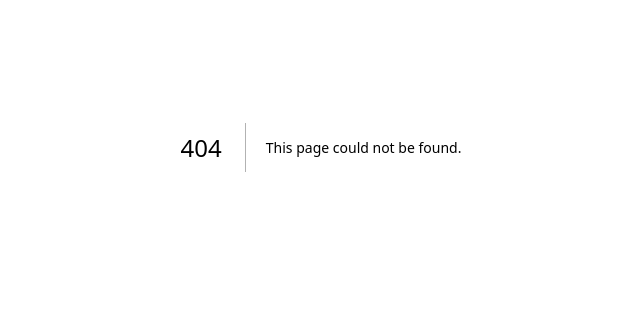
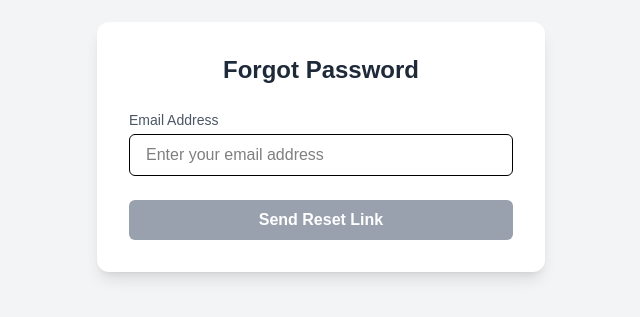
Before and after one commit to AS-Aurora/Django-Next-Auth, a Next.js app in the folder frontend/: page /forgot-password in a window 1280 px wide. Before the commit this address had no page. Shown: the part 253-570 px from the top of the page, without its empty margins (319-959 px from the left). Built offline with nearby package versions, Linux system fonts and the light colour scheme.

Commit message:
Added Forgot Password component

```diff
--- /dev/null
+++ b/frontend/src/app/forgot-password/page.tsx
@@ -0,0 +1,78 @@
+"use client";
+
+import axios from "axios";
+import { useRouter } from "next/navigation";
+import React, { useState } from "react";
+
+const ForgotPassword = () => {
+  const [email, setEmail] = useState("");
+  const [message, setMessage] = useState("");
+  const [loading, setLoading] = useState(false);
+
+  const router = useRouter();
+
+  const handleForgotPassword = async () => {
+    try {
+      setLoading(true);
+      await axios.post("http://localhost:8000/api/auth/password/reset", { email });
+      setMessage("📧 Password reset link sent to your email.");
+      setTimeout(() => router.push("/login"), 2500)
+    } catch (error: any) {
+      setMessage(error.response?.data?.detail || "Something went wrong.");
+    } finally {
+      setLoading(false);
+    }
+  };
+
+  return (
+    <div className="flex items-center justify-center min-h-screen bg-gray-100 px-4">
+      <div className="w-full max-w-md bg-white shadow-lg rounded-xl p-8">
+        <h1 className="text-2xl font-bold mb-6 text-center text-gray-800">
+          {loading ? "Processing..." : "Forgot Password"}
+        </h1>
+
+        <div className="space-y-4">
+          <div>
+            <label htmlFor="email" className="block text-sm font-medium text-gray-600">
+              Email Address
+            </label>
+            <input
+              id="email"
+              type="email"
+              value={email}
+              onChange={(e) => setEmail(e.target.value)}
+              className="mt-1 w-full px-4 py-2 border rounded-md focus:outline-none focus:ring-2 focus:ring-blue-400 text-black"
+              placeholder="Enter your email address"
+            />
+          </div>
+        </div>
+
+        <button
+          onClick={handleForgotPassword}
+          disabled={loading || email.length === 0}
+          className={`mt-6 w-full py-2 px-4 rounded-md font-semibold text-white transition ${
+            loading || email.length === 0
+              ? "bg-gray-400 cursor-not-allowed"
+              : "bg-blue-600 hover:bg-blue-700"
+          }`}
+        >
+          {loading ? "Sending Link..." : "Send Reset Link"}
+        </button>
+
+        {message && (
+          <div
+            className={`mt-4 p-3 rounded-md text-sm ${
+              message.startsWith("📧")
+                ? "bg-green-100 text-green-800"
+                : "bg-red-100 text-red-800"
+            }`}
+          >
+            {message}
+          </div>
+        )}
+      </div>
+    </div>
+  );
+};
+
+export default ForgotPassword;
```
